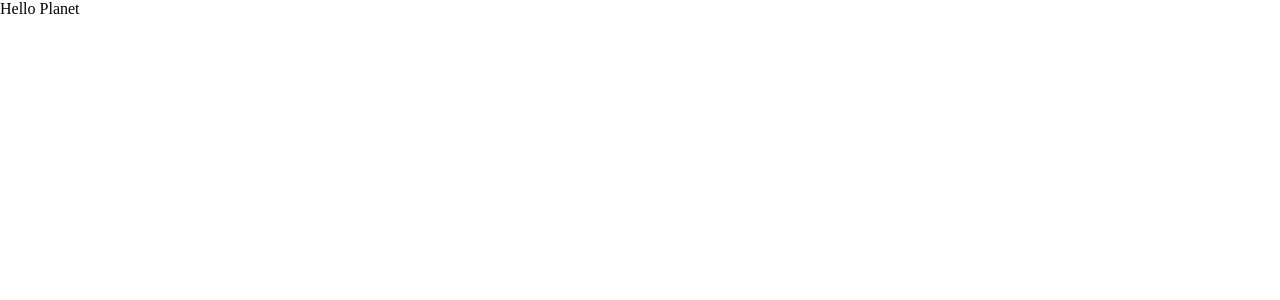
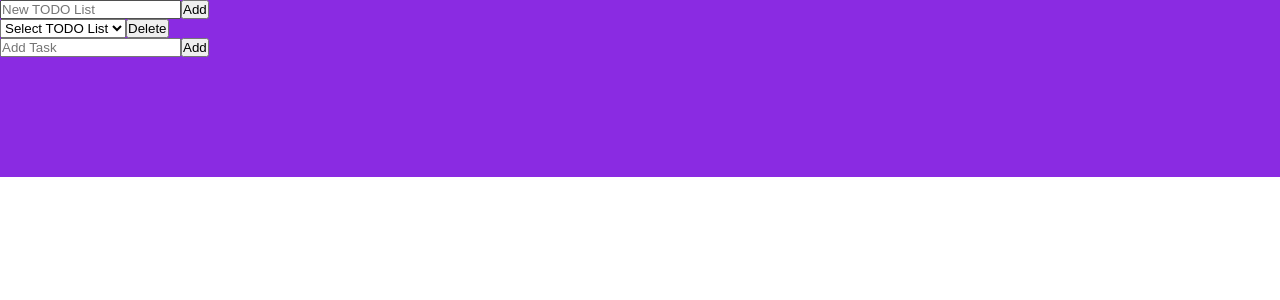
Before and after one commit to Cup-Of-JavaScript/mini-capstone-fe, a React (Create React App) app in the folder my-app/: page / in a window 1280 px wide. Shown: the top 300 px of the page. Built offline with nearby package versions, Linux system fonts and the light colour scheme.

Commit message:
Create Initial Load Component

```diff
--- a/my-app/src/App.js
+++ b/my-app/src/App.js
@@ -1,9 +1,11 @@
+import React from 'react';
 import './App.css';
+import {Todolist} from './Todolist'
 
 function App() {
   return (
     <div className="App">
-      Hello Planet
+      <Todolist />
     </div>
   );
 }
--- /dev/null
+++ b/my-app/src/Todolist.css
@@ -0,0 +1,29 @@
+#nav {
+    background-color: lightcoral;
+    padding: 20px;
+    text-align:center;
+    margin-top: 100px;
+    margin-left: 200px;
+    margin-right: 200px;
+}
+
+.main {
+    background-color: lightgray;
+    text-align: center;
+    padding-bottom: 250px;
+    margin-left: 200px;
+    margin-right: 200px;
+    vertical-align: top
+}
+
+.taskboxes {
+    background-color: blueviolet;
+    padding-bottom: 120px;
+    vertical-align: top;
+    margin-bottom: 100px;
+
+}
+
+.new {
+
+}
--- /dev/null
+++ b/my-app/src/Todolist.js
@@ -0,0 +1,28 @@
+import React from 'react'
+import './Todolist.css'
+
+export const Todolist = () => {
+
+    const onHandleSelectToDo = async () => {
+
+    }
+
+    return (
+        <div className="taskboxes">
+            <div className="new">
+                <input placeholder="New TODO List"></input>
+                <button id="new button">Add</button>
+            </div>
+            <div className="select">
+                <select onChange={e => onHandleSelectToDo()}>
+                    <option>Select TODO List </option>
+                </select>
+                <button id="select button">Delete</button>
+            </div>
+            <div className="add">
+                <input placeholder="Add Task"></input>
+                <button id="add button">Add</button>
+            </div>
+        </div>
+    )
+}
```
